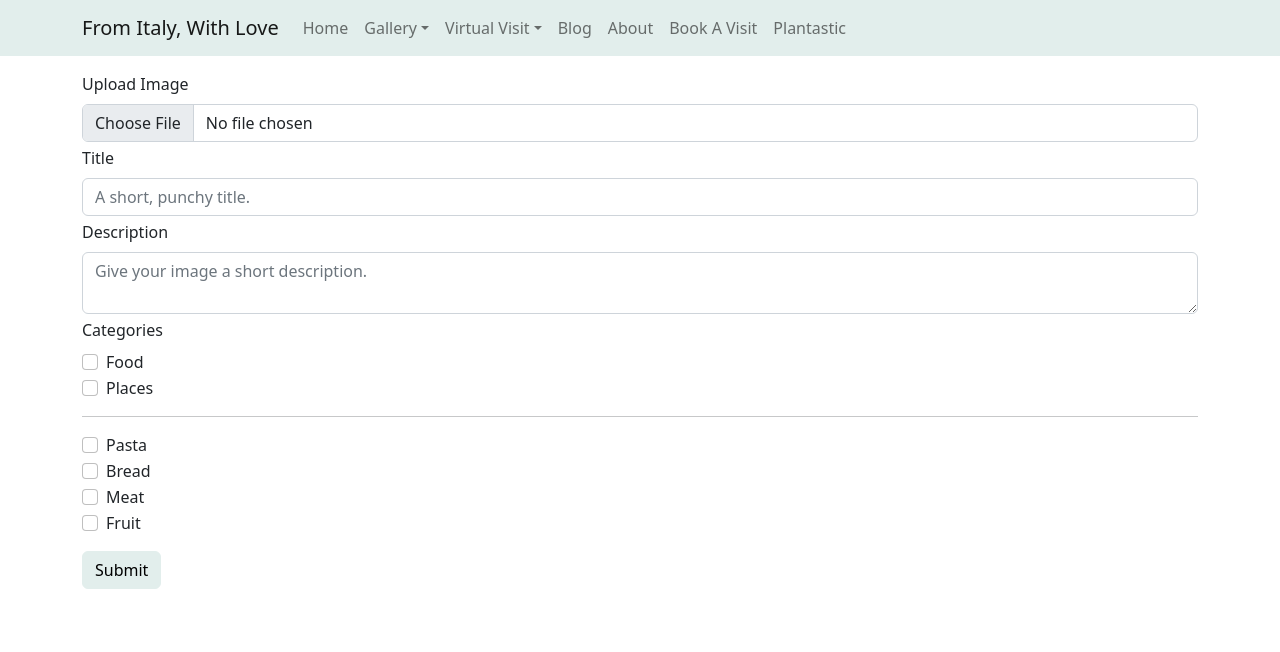
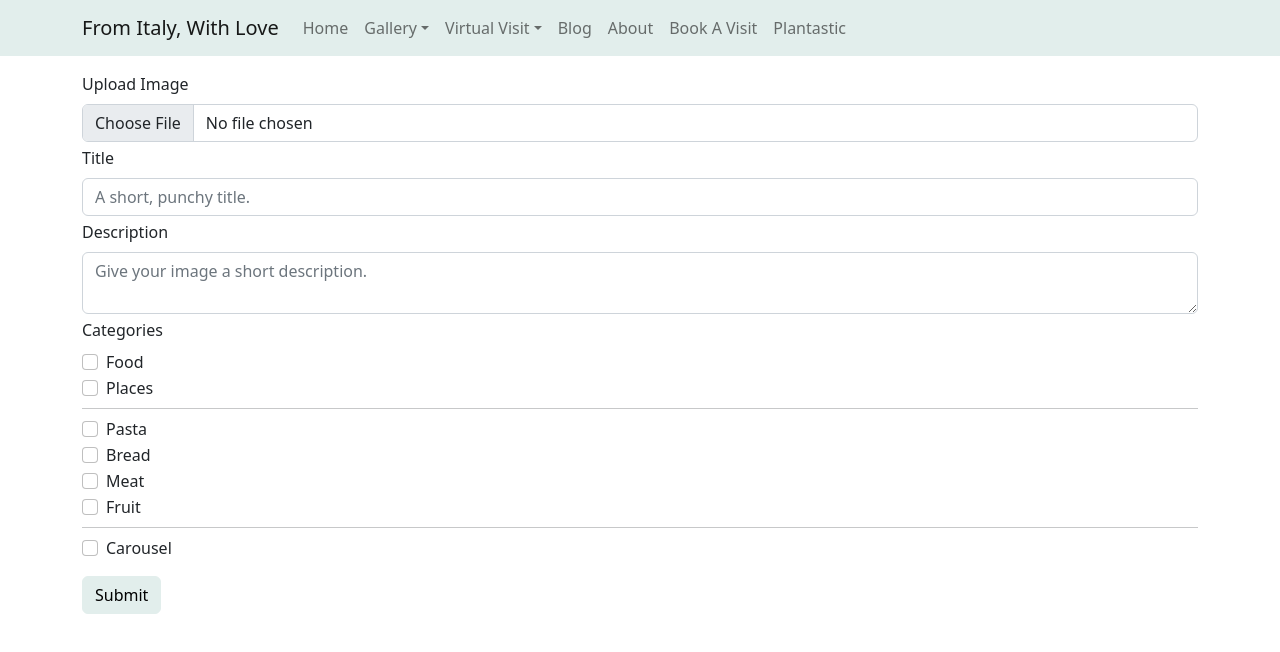
Before and after one commit to LucDeCaf/fromitalywithlove, a Next.js app: page /admin/add/image in a window 1280 px wide. Shown: the top 652 px of the page. Built offline with nearby package versions, Linux system fonts and the light colour scheme; no server answers.

Commit message:
Added category option to image add page

```diff
--- a/src/pages/admin/add/image.tsx
+++ b/src/pages/admin/add/image.tsx
@@ -1,4 +1,4 @@
-import { useState, FormEvent, ChangeEvent } from "react";
+import { useState, FormEvent, ChangeEventHandler } from "react";
 import { Container, Form, Button, Alert } from "react-bootstrap";
 import { db, storage } from "../../../utils/firebase";
 import { uploadBytes, ref, getDownloadURL } from "firebase/storage";
@@ -13,7 +13,7 @@ const Page = () => {
   const [imageDesc, setImageDesc] = useState("");
   const [categories, setCategories] = useState([]);
 
-  const handleCategoryChange = (e: ChangeEvent<HTMLInputElement>) => {
+  const handleCategoryChange: ChangeEventHandler<HTMLInputElement> = (e) => {
     const value = e.target.value;
     const newCategories = Array.from(categories);
 
@@ -146,7 +146,7 @@ const Page = () => {
               value="places"
               onChange={handleCategoryChange}
             />
-            <hr className="my-3" />
+            <hr className="my-2" />
             <Form.Check
               type="checkbox"
               label="Pasta"
@@ -171,6 +171,13 @@ const Page = () => {
               value="fruit"
               onChange={handleCategoryChange}
             />
+            <hr className="my-2" />
+            <Form.Check
+              type="checkbox"
+              label="Carousel"
+              value="carousel"
+              onChange={handleCategoryChange}
+            />
           </Form.Group>
           <Button variant="light" type="submit" className="mb-3">
             Submit
```
